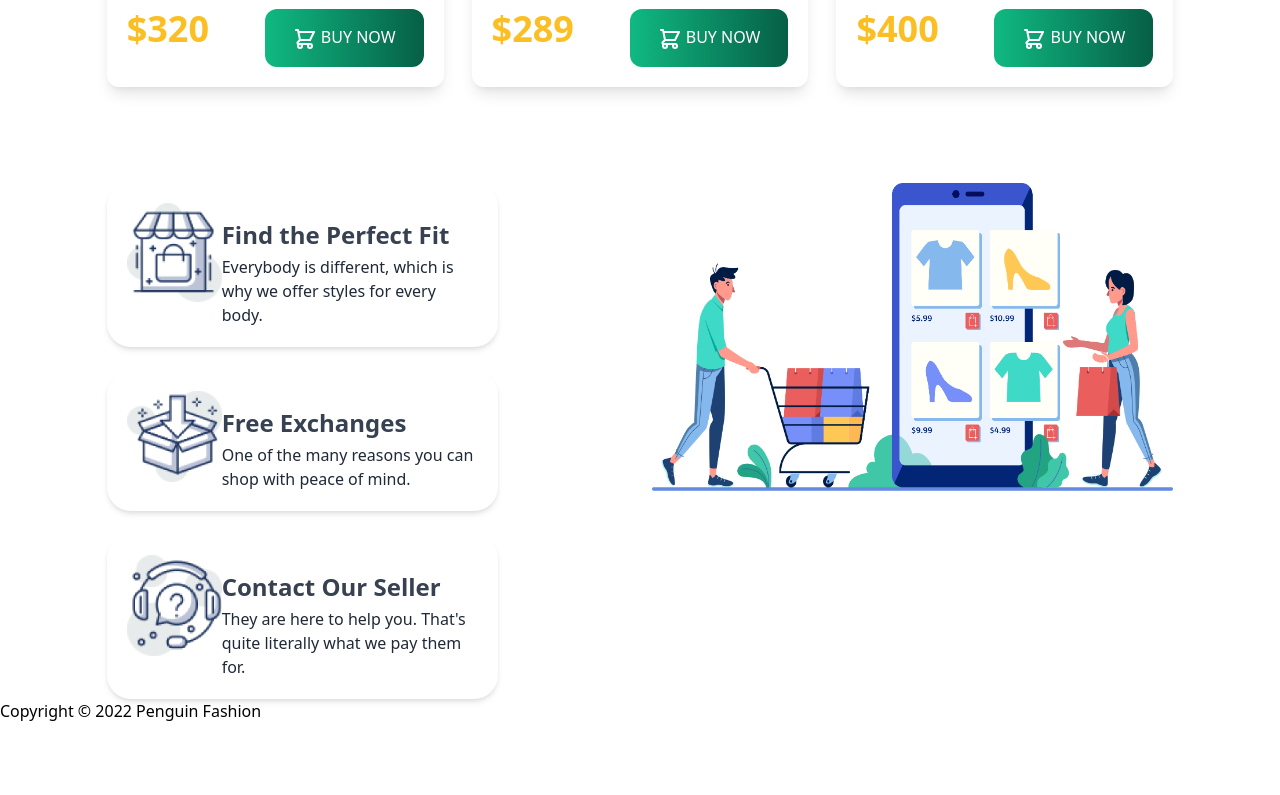
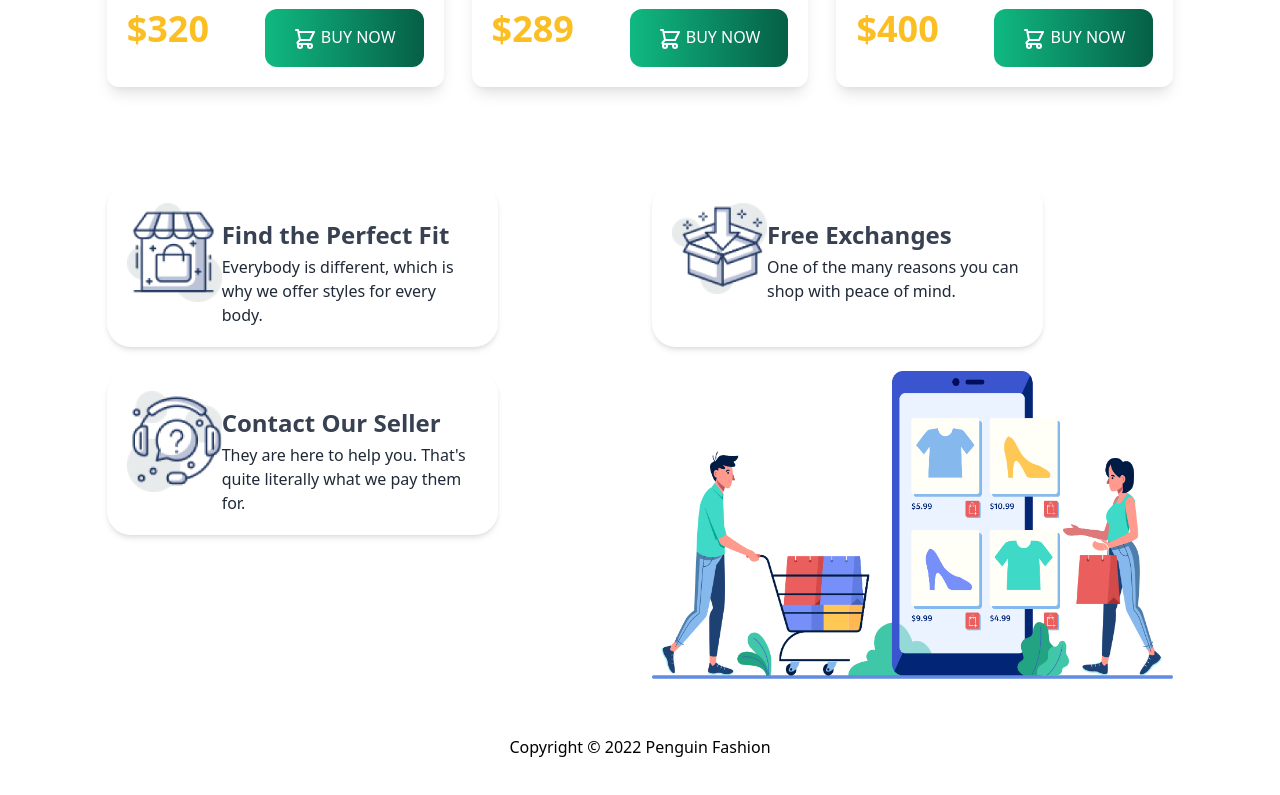
Before and after one commit to rumankazi62/penguin-fashion-tailwind, a plain HTML site: page index.html in a window 1280 px wide. Shown: the part 1883-2678 px from the top of the page. Before the commit the page ends 2606 px from the top, so only its background shows below. Drawn offline with nearby package versions, Linux system fonts and the light colour scheme.

Commit message:
added something

```diff
--- a/index.html
+++ b/index.html
@@ -166,7 +166,7 @@
       </div>
     </div>
     <!-- photo part -->
-    <div class="row-span-3">
+    <div class="row-span-3 order-1">
       <img src="images/shopping.png" alt="">
     </div>
     <div class="lg:flex lg:w-9/12 justify-around p-5 rounded-3xl shadow-md space-y-4">
@@ -195,9 +195,9 @@
 
   <!-------footer part in website------>
 
-<footer>
+<footer class="mx-auto w-5/6">
   <div>
-    <h3>Copyright © 2022 Penguin Fashion</h3>
+    <h3 class="my-14 flex justify-center">Copyright © 2022 Penguin Fashion</h3>
   </div>
 </footer>
 
```
